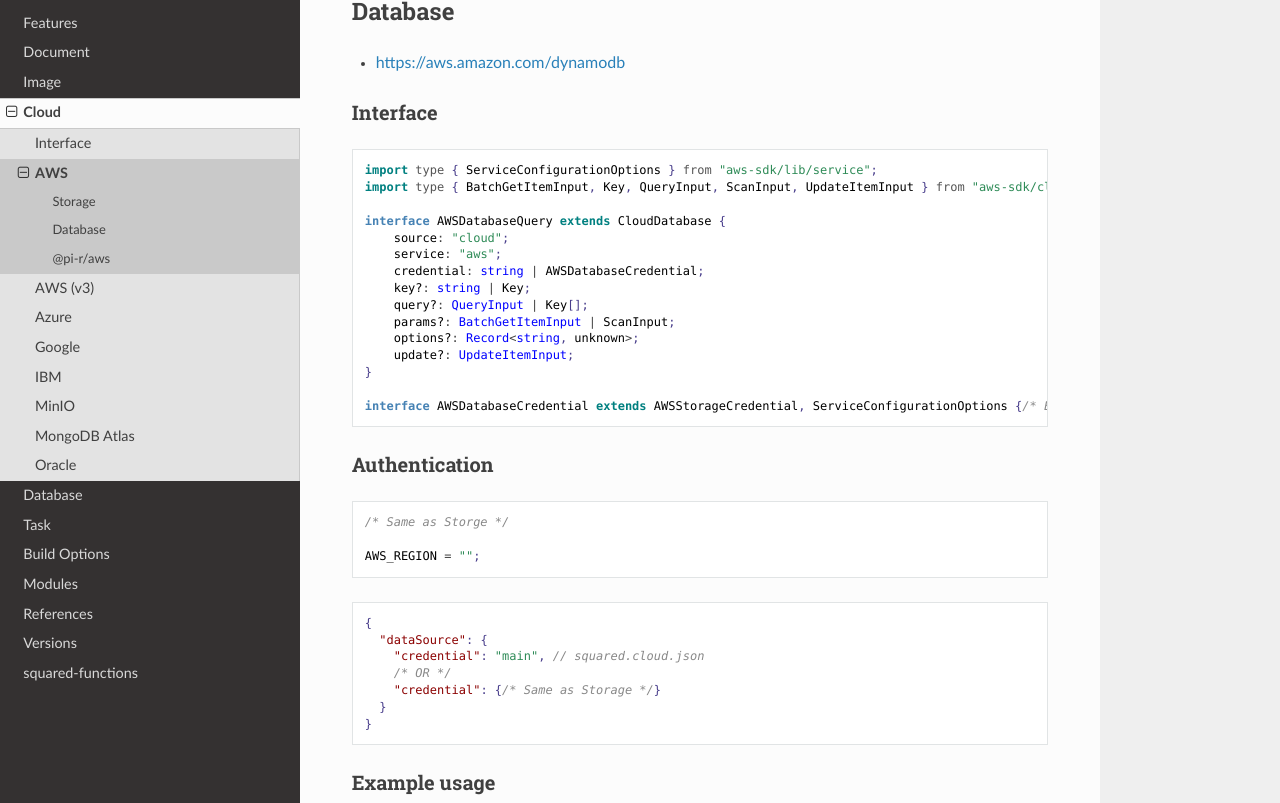
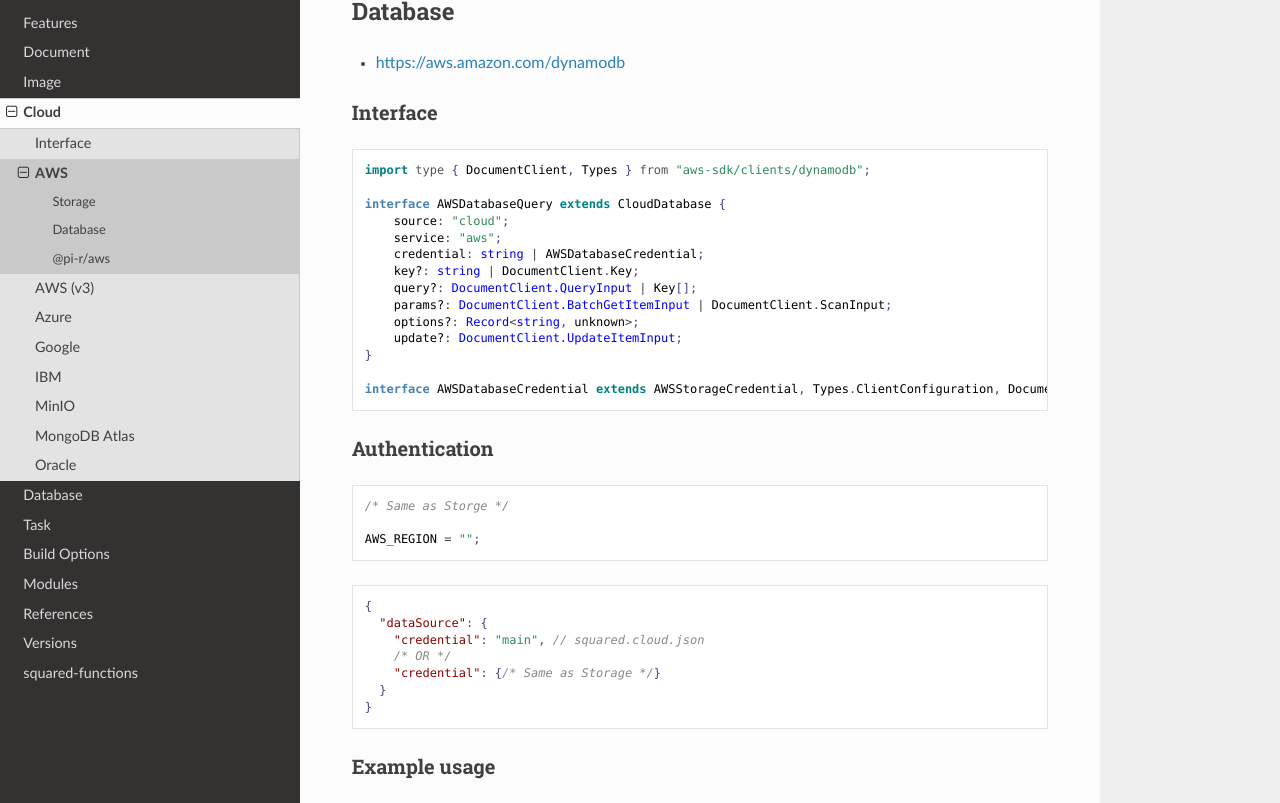
Before and after one commit to anpham6/chrome-docs, a Sphinx documentation site: the page built from source/cloud/aws.rst, in a window 1280 px wide and 900 px high, scrolled down 3210 px, cut to the strip 97-900 px from the top of the window. Built offline with Sphinx 7.4.7 and the Read the Docs theme 2.0.0, drawn with Linux system fonts in a browser that asks for light colours.

```diff
--- a/source/cloud/aws.rst
+++ b/source/cloud/aws.rst
@@ -192,21 +192,20 @@
 
 .. code-block:: typescript
 
-  import type { ServiceConfigurationOptions } from "aws-sdk/lib/service";
-  import type { BatchGetItemInput, Key, QueryInput, ScanInput, UpdateItemInput } from "aws-sdk/clients/dynamodb";
+  import type { DocumentClient, Types } from "aws-sdk/clients/dynamodb";
 
   interface AWSDatabaseQuery extends CloudDatabase {
       source: "cloud";
       service: "aws";
       credential: string | AWSDatabaseCredential;
-      key?: string | Key;
-      query?: QueryInput | Key[];
-      params?: BatchGetItemInput | ScanInput;
+      key?: string | DocumentClient.Key;
+      query?: DocumentClient.QueryInput | Key[];
+      params?: DocumentClient.BatchGetItemInput | DocumentClient.ScanInput;
       options?: Record<string, unknown>;
-      update?: UpdateItemInput;
+      update?: DocumentClient.UpdateItemInput;
   }
 
-  interface AWSDatabaseCredential extends AWSStorageCredential, ServiceConfigurationOptions {/* Empty */}
+  interface AWSDatabaseCredential extends AWSStorageCredential, Types.ClientConfiguration, DocumentClient.DocumentClientOptions {/* Empty */}
 
 Authentication
 --------------
```
Also changed, not shown: source/cloud/aws-v3.rst (+16 -4 lines).
